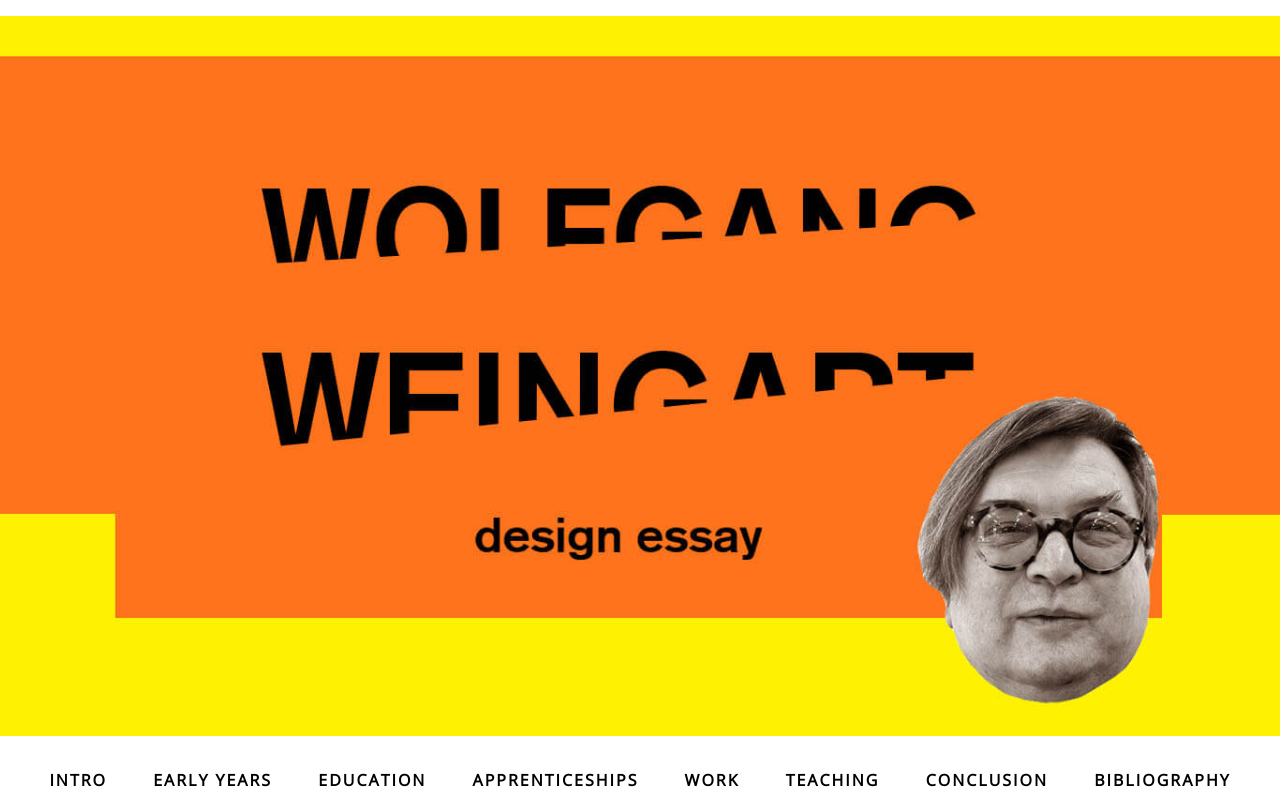
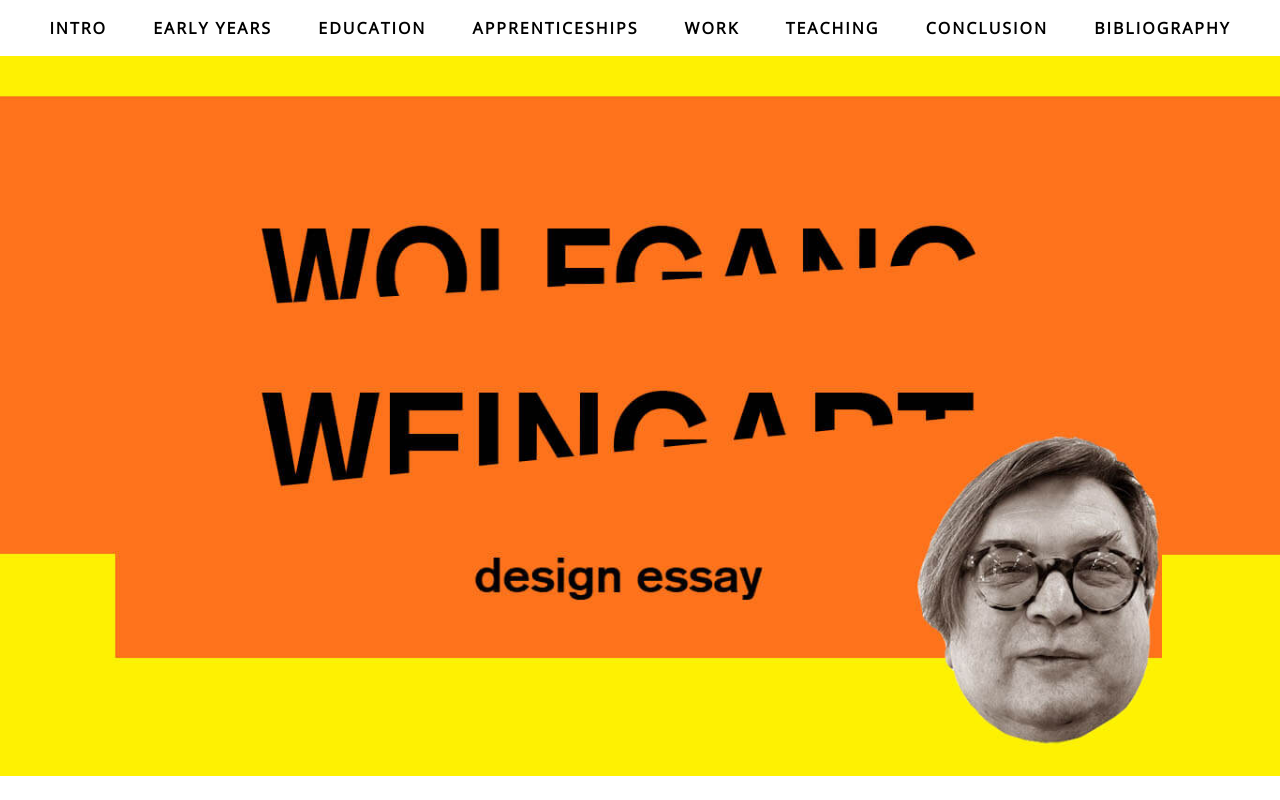
Before and after one commit to RossNelsonn/design-essay-website, a plain HTML site: page index.html in a window 1280 px wide. Shown: the top 800 px of the page. Drawn offline with nearby package versions, Linux system fonts and the light colour scheme.

Commit message:
change position of nav bar

```diff
--- a/css/style.css
+++ b/css/style.css
@@ -30,10 +30,10 @@
 
 nav {
   padding: 1em 0;
-  border-bottom: 2px solid #fe731c;
   margin-bottom: 1em;
   font-family: 'Open Sans', sans-serif;
   font-weight: bold;
+
 
 }
 
--- a/index.html
+++ b/index.html
@@ -14,13 +14,7 @@
 <body>
 
  <article>
-
         <header>
-
-          <div class"banner">
-            <img class="banner-image" src="img/banner1.jpg">
-          </div>
-
                       <nav>
 
                           <ul>
@@ -33,11 +27,11 @@
                               <li><a href="#conclusion">Conclusion</a></li>
                               <li><a href="#bibliography">Bibliography</a></li>
 
+                          </ul>
 
-                </ul>
-            </nav>
-
-
+          <div class"banner">
+            <img class="banner-image" src="img/banner1.jpg">
+          </div>
 
         </header>
 
```
Lines whose indentation alone changed are shown as unchanged.
